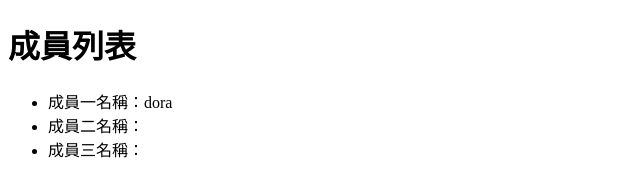
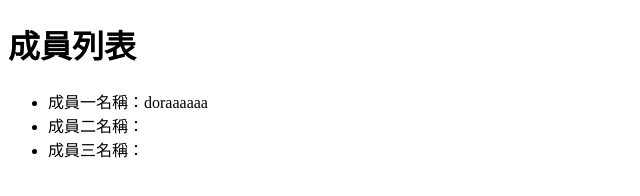
Before and after one commit to doraGH/git-1109, a plain HTML site: page index.html in a window 1280 px wide. Shown: the full height of the page, 0-640 px from the left. Drawn offline with Linux system fonts and the light colour scheme.

Commit message:
修改a名字

```diff
--- a/index.html
+++ b/index.html
@@ -8,7 +8,7 @@
 <body>
     <h1>成員列表</h1>
     <ul>
-        <li>成員一名稱：dora</li>
+        <li>成員一名稱：doraaaaaa</li>
         <li>成員二名稱：</li>
         <li>成員三名稱：</li>
     </ul>
```
